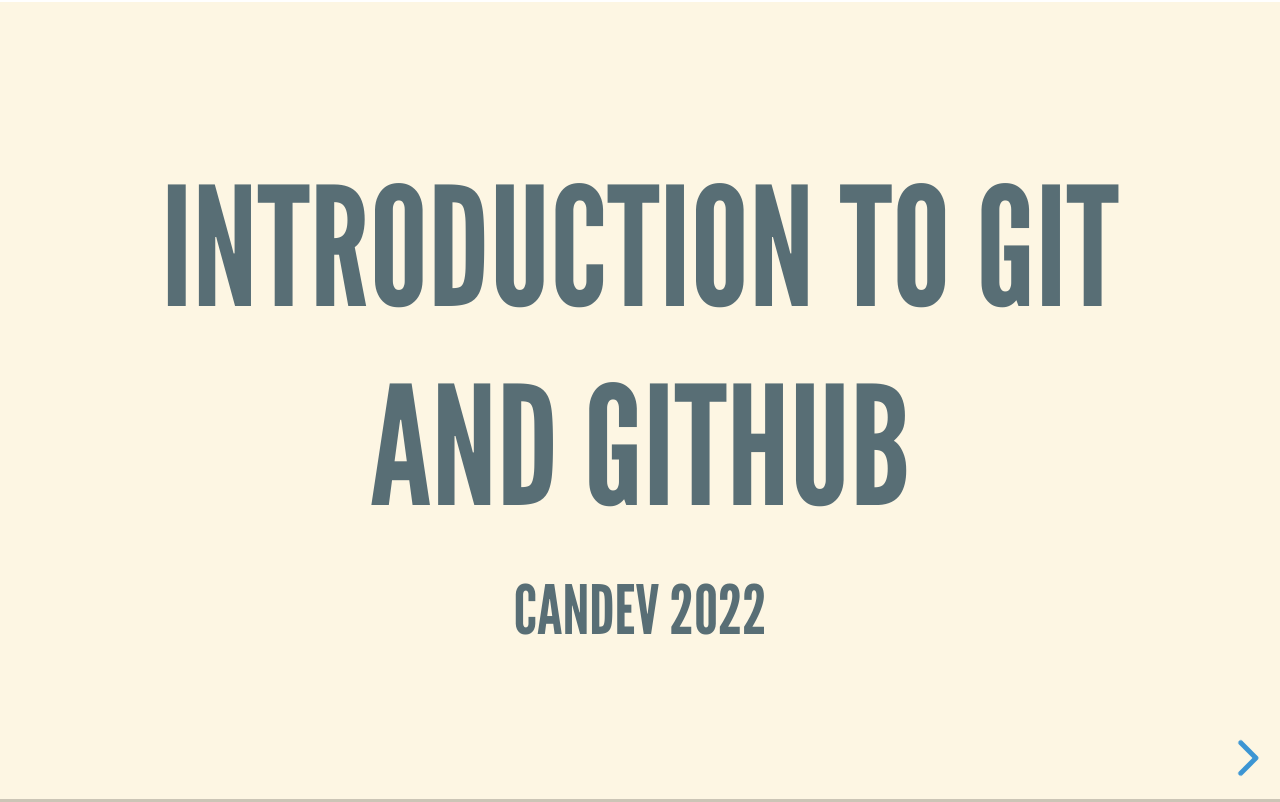
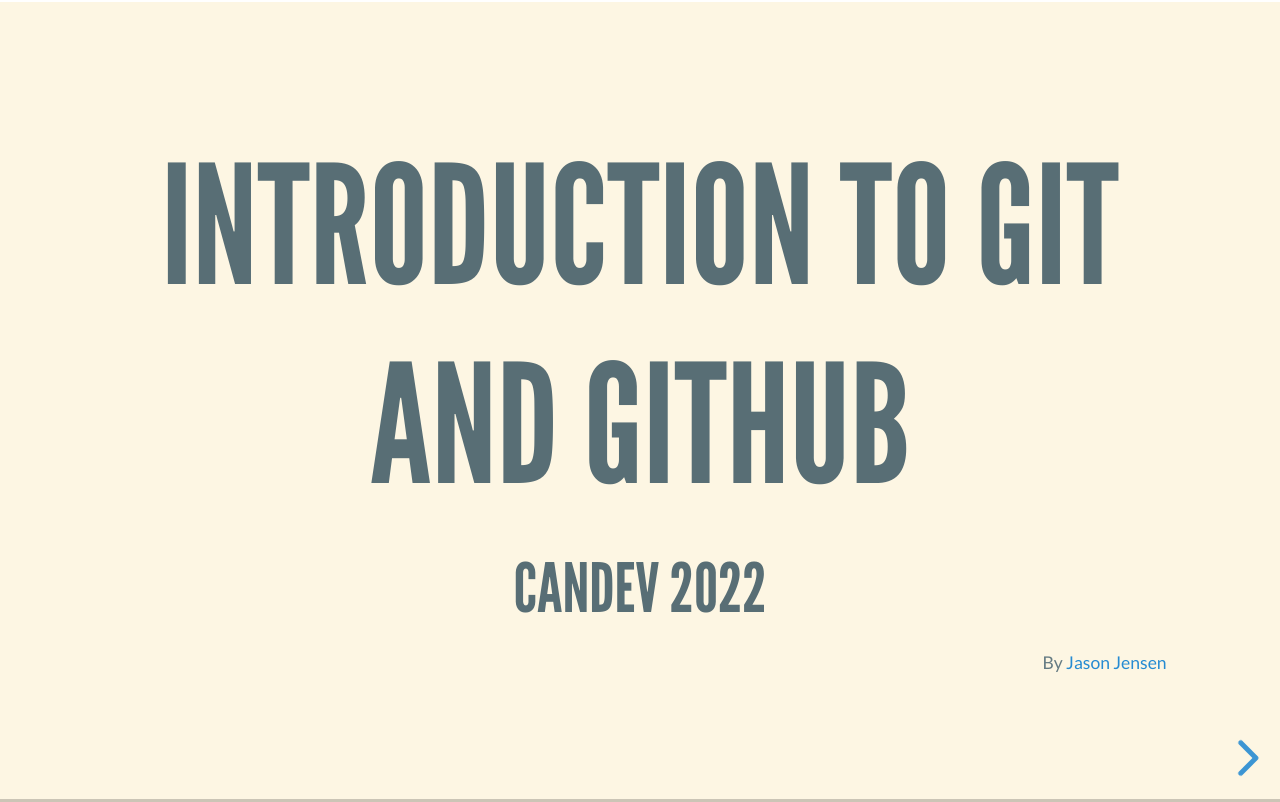
Before and after one commit to jasonjensen/intro-to-git-candev-2022, a website: page index.html in a window 1280 px wide. Drawn offline with Linux system fonts and the light colour scheme; a web font is replaced by a local one.

Commit message:
add byline

```diff
--- a/index.html
+++ b/index.html
@@ -23,6 +23,7 @@
 				<section>
 					<h1>Introduction to Git and Github</h1>
 					<h3>CANDEV 2022</h3>
+					<div class='note'>By <a href="https://github.com/jasonjensen">Jason Jensen</a></div>
 				</section>
 				<section>
 					<h2>Git vs Github</h2>
```
Also changed, not shown: README.md.
